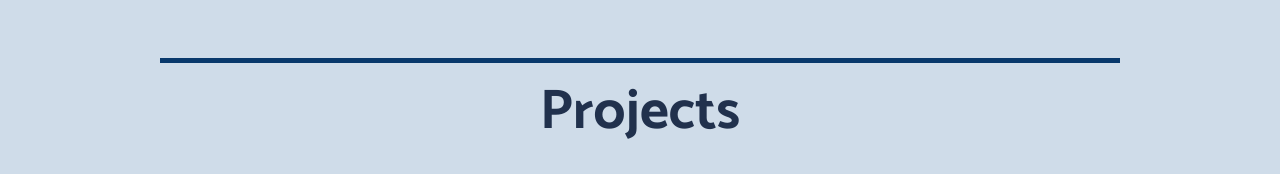
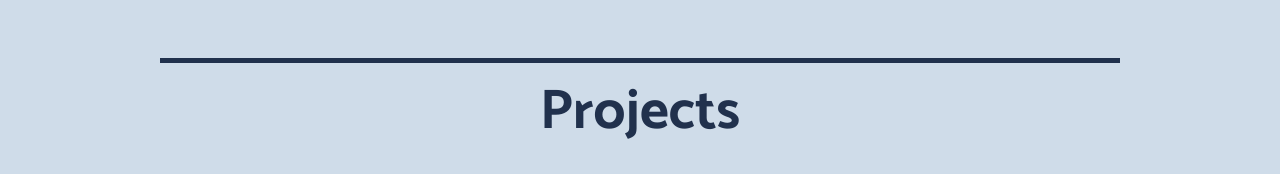
Before and after one commit to RyanHartzell/ryanhartzell.github.io, a plain HTML site: page index.html in a window 1280 px wide. Shown: the part 4475-4649 px from the top of the page. Drawn offline with nearby package versions, Linux system fonts and the light colour scheme.

Commit message:
ugh v2.1

```diff
--- a/index.html
+++ b/index.html
@@ -363,7 +363,7 @@
             <h1 class="display-4" style="text-align: center; font-weight: bold; color: white; background-color: var(--bs-primary); width: 100%; align-self: center;">Personal Projects</h1>
         </div> -->
 
-        <hr class="no-text">
+        <hr class="no-text" style="background-color: var(--mines-darkblue);">
         <div class="container px-5">
             <h1 class="display-4" style="text-align: center; font-weight: bold; color: var(--mines-darkblue-rgb); width: 100%; align-self: center;">Projects</h1>
         </div>
```
